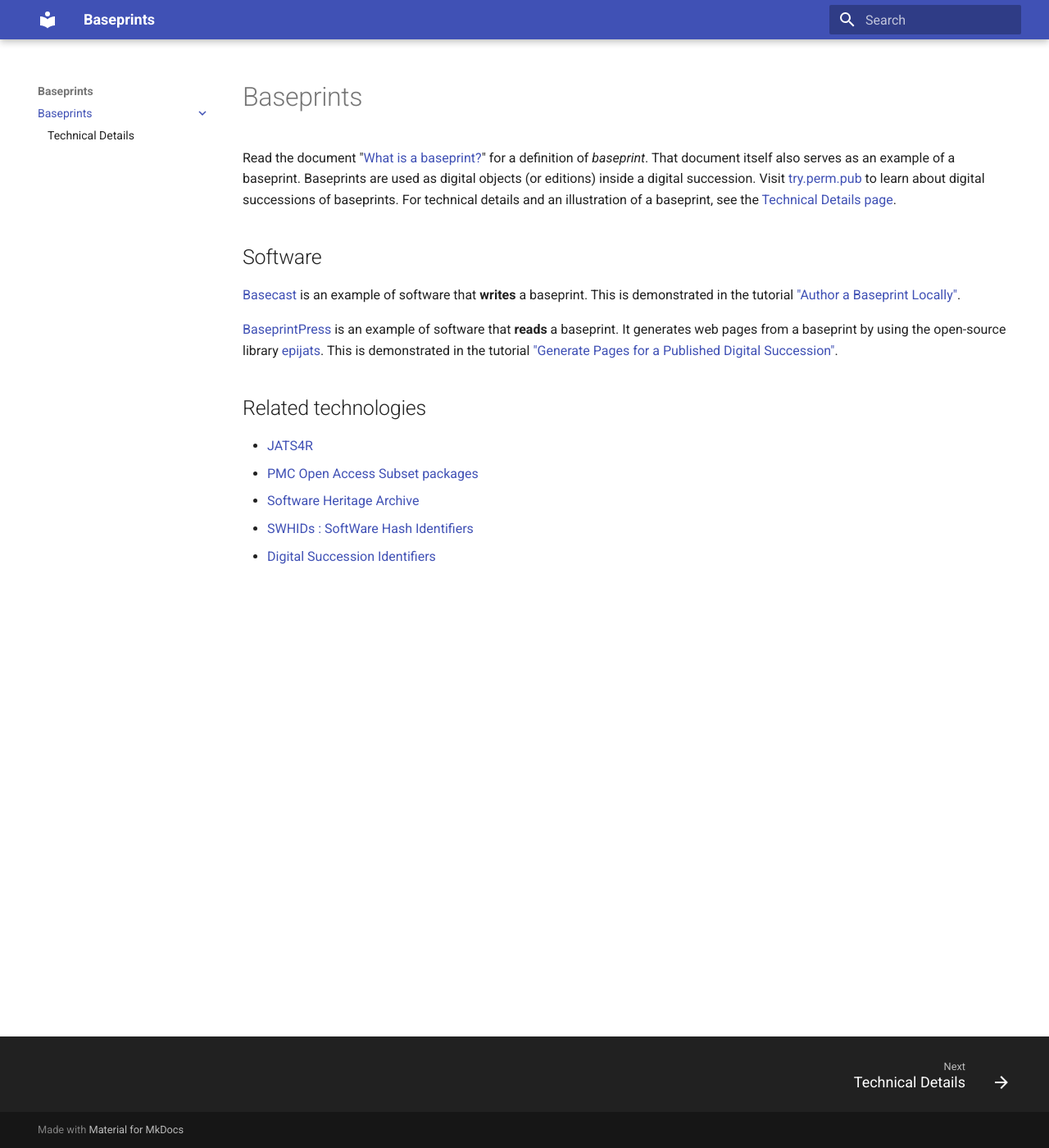
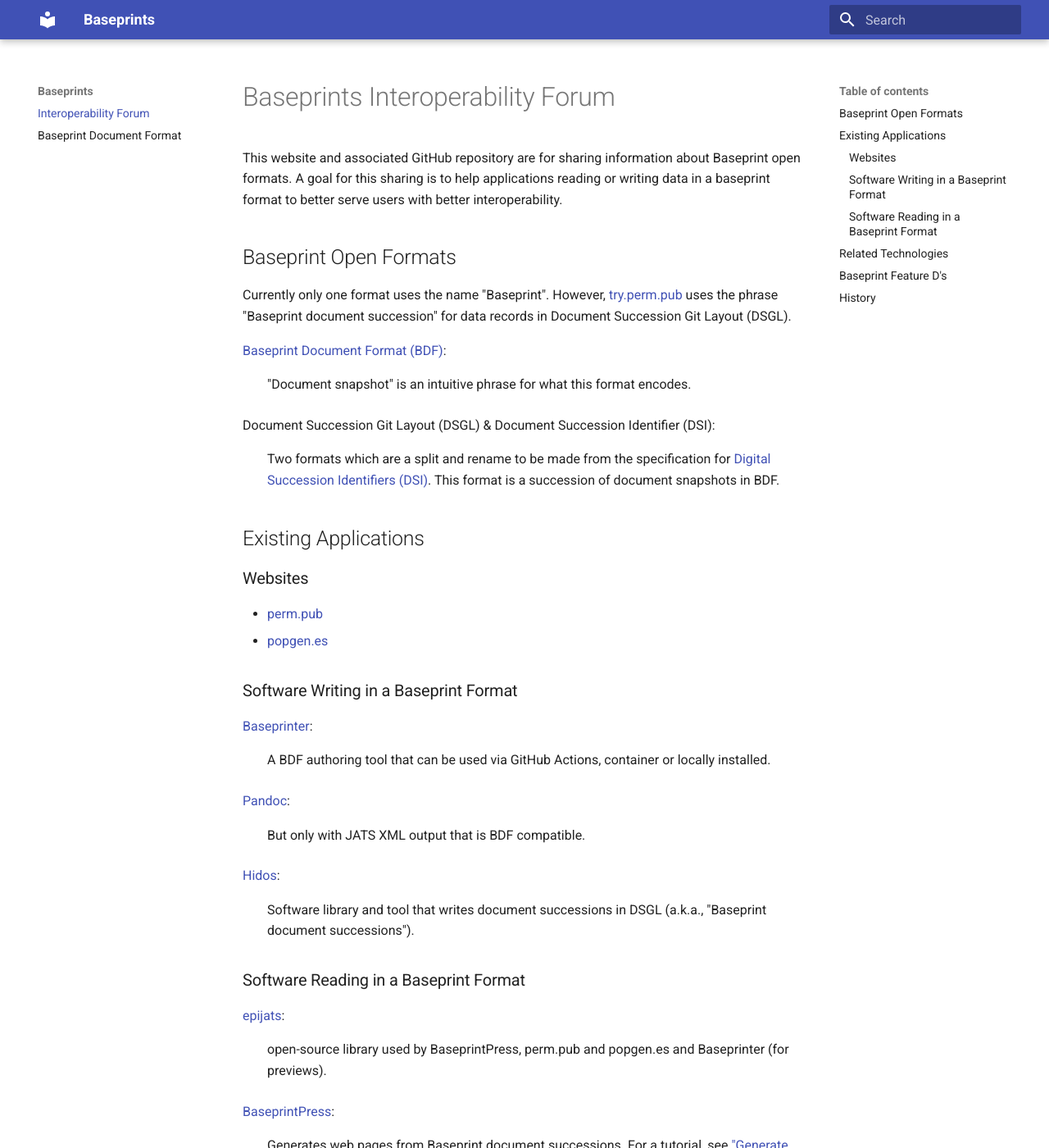
Before and after one commit to singlesourcepub/baseprints, an MkDocs documentation site: the page built from docs/index.md, in a window 1280 px wide and 1400 px high. Shown: the whole window at 82% size. Built offline with MkDocs 1.6.1 and Material for MkDocs 9.7.7, drawn with Linux system fonts in a browser that asks for light colours; some of the changed text lies outside the part shown.

Commit message:
revamp content to focus on formats

```diff
--- a/docs/index.md
+++ b/docs/index.md
@@ -1,29 +1,76 @@
-# Baseprints
+Baseprints Interoperability Forum
+=================================
 
-Read the document "[What is a baseprint?](https://perm.pub/HKSI5NPzMFmgRlb4Vboi71OTKYo)"
-for a definition of _baseprint_. That document itself also serves as an example of a baseprint.
-Baseprints are used as digital objects (or editions) inside a digital succession.
-Visit [try.perm.pub](https://try.perm.pub/) to learn about digital successions of baseprints.
-For technical details and an illustration of a baseprint, see the [Technical Details page](tech.md).
+This website and associated GitHub repository are for sharing information about
+Baseprint open formats.
+A goal for this sharing is to help applications reading or writing data in a
+baseprint format to better serve users with better interoperability.
 
 
-## Software
+Baseprint Open Formats
+----------------------
 
-[Basecast](https://try.perm.pub/basecast/) is an example of software that **writes** a baseprint.
-This is demonstrated in the tutorial
-["Author a Baseprint Locally"](https://try.perm.pub/tutorial/basecast_locally/).
+Currently only one format uses the name "Baseprint".
+However, [try.perm.pub](https://try.perm.pub) uses the phrase
+"Baseprint document succession" for data records in Document Succession Git Layout (DSGL).
 
-[BaseprintPress](https://gitlab.com/perm.pub/baseprintpress)
-is an example of software that **reads** a baseprint.
-It generates web pages from a baseprint by using the open-source library
-[epijats](https://gitlab.com/perm.pub/epijats).
-This is demonstrated in the tutorial
-["Generate Pages for a Published Digital Succession"](https://try.perm.pub/tutorial/gen_pages/).
+[Baseprint Document Format (BDF)](bdf.md):
+:   "Document snapshot" is an intuitive phrase for what this format encodes.
 
-## Related technologies
+Document Succession Git Layout (DSGL) & Document Succession Identifier (DSI):
+:   Two formats which are a split and rename to be made from the specification for
+    [Digital Succession Identifiers (DSI)](https://perm.pub/1wFGhvmv8XZfPx0O5Hya2e9AyXo).
+    This format is a succession of document snapshots in BDF.
+
+Existing Applications
+---------------------
+
+### Websites
+
+* [perm.pub](https://perm.pub)
+* [popgen.es](https://popgen.es)
+
+
+### Software Writing in a Baseprint Format
+
+[Baseprinter](https://perm.pub/baseprinter):
+:   A BDF authoring tool that can be used via GitHub Actions, container or locally
+    installed.
+
+[Pandoc](https://perm.pub/baseprinter):
+:   But only with JATS XML output that is BDF compatible.
+
+[Hidos](https://hidos.readthedocs.io):
+:   Software library and tool that writes document successions in DSGL
+    (a.k.a., "Baseprint document successions").
+
+### Software Reading in a Baseprint Format
+
+[epijats](https://gitlab.com/perm.pub/epijats):
+:   open-source library used by BaseprintPress, perm.pub and popgen.es and Baseprinter (for previews).
+
+[BaseprintPress](https://gitlab.com/perm.pub/baseprintpress):
+:   Generates web pages from Baseprint document successions.
+    For a tutorial, see ["Generate Pages for a Published Digital Succession"](https://try.perm.pub/tutorial/gen_pages/).
+
+Related Technologies
+--------------------
 
 * [JATS4R](https://jats4r.org/)
 * [PMC Open Access Subset packages](https://www.ncbi.nlm.nih.gov/pmc/tools/openftlist/)
 * [Software Heritage Archive](https://www.softwareheritage.org/)
 * [SWHIDs : SoftWare Hash Identifiers](https://www.swhid.org/)
-* [Digital Succession Identifiers](https://perm.pub/1wFGhvmv8XZfPx0O5Hya2e9AyXo)
+
+Baseprint Feature D's
+---------------------
+
+The GitHub Discussions category
+[Baseprint Feature D's](https://github.com/singlesourcepub/baseprints/discussions/categories/baseprint-feature-d-s)
+is available to facilitate focused discussions, decisions, proposals, definitions etc...
+about a specific feature of a Baseprint format.
+
+History
+-------
+
+"Baseprint" was the clear winner in
+[this word choice survey](https://github.com/singlesourcepub/community/discussions/51).
--- a/mkdocs.yml
+++ b/mkdocs.yml
@@ -5,18 +5,18 @@ theme:
   custom_dir: theme
   features:
     - content.code.copy
-    - toc.integrate
+#    - toc.integrate
     - navigation.footer
-    - navigation.indexes
+#    - navigation.indexes
     - navigation.top
     - navigation.tracking
 markdown_extensions:
   - attr_list
   - admonition
+  - def_list
 nav:
-  - Baseprints:
-    - index.md
-    - tech.md
+  - Interoperability Forum: index.md
+  - Baseprint Document Format: bdf.md
 watch:
   - docs
   - theme
```
Also changed, not shown: docs/bdf.md (added, +17 -0 lines), docs/tech.md (deleted, +0 -53 lines).
